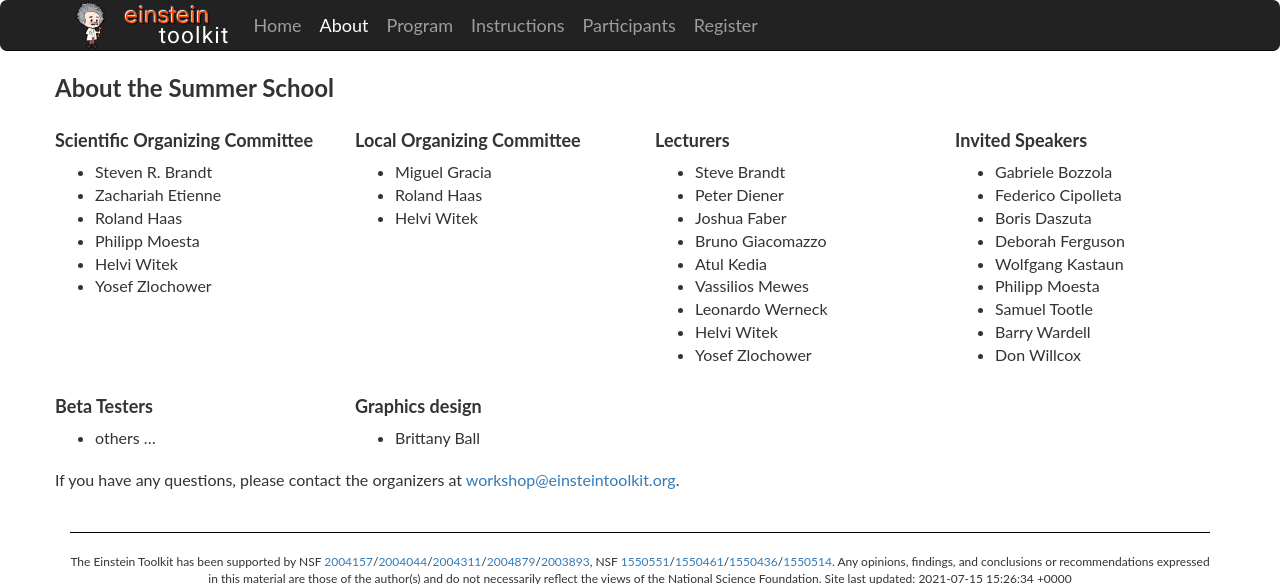
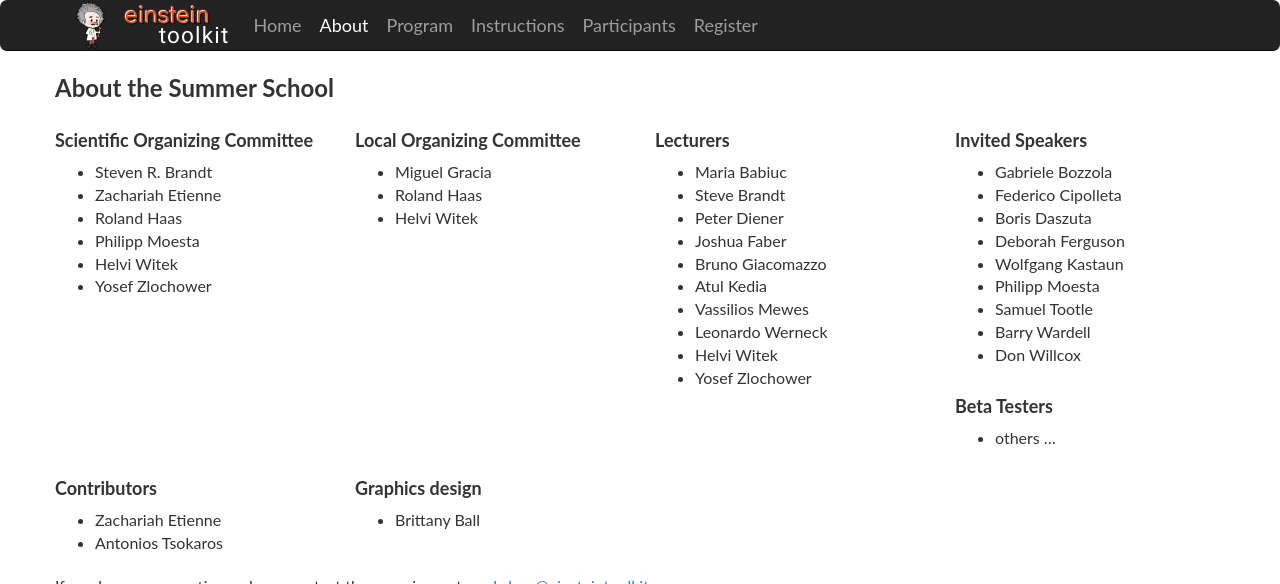
Before and after one commit to EinsteinToolkit/et2021uiuc, a Jekyll site: the page built from about.md, in a window 1280 px wide, cut to the strip 0-584 px from the top of the page. Built offline with Jekyll 4.4.1, drawn with Linux system fonts in a browser that asks for light colours.

Commit message:
about: add Maria Babiuc, Zach Etienne, Antonios Tsokaros as contributors

```diff
--- a/about.md
+++ b/about.md
@@ -30,6 +30,7 @@ manualrows: true
 
 <div class="col-xs-6 col-sm-3" markdown="1">
 ## Lecturers
+* Maria Babiuc
 * Steve Brandt
 * Peter Diener
 * Joshua Faber
@@ -60,6 +61,12 @@ manualrows: true
 </div>
 
 <div class="col-xs-6 col-sm-3" markdown="1">
+## Contributors
+* Zachariah Etienne
+* Antonios Tsokaros
+</div>
+
+<div class="col-xs-6 col-sm-3" markdown="1">
 ## Graphics design
 * Brittany Ball
 </div>
```
